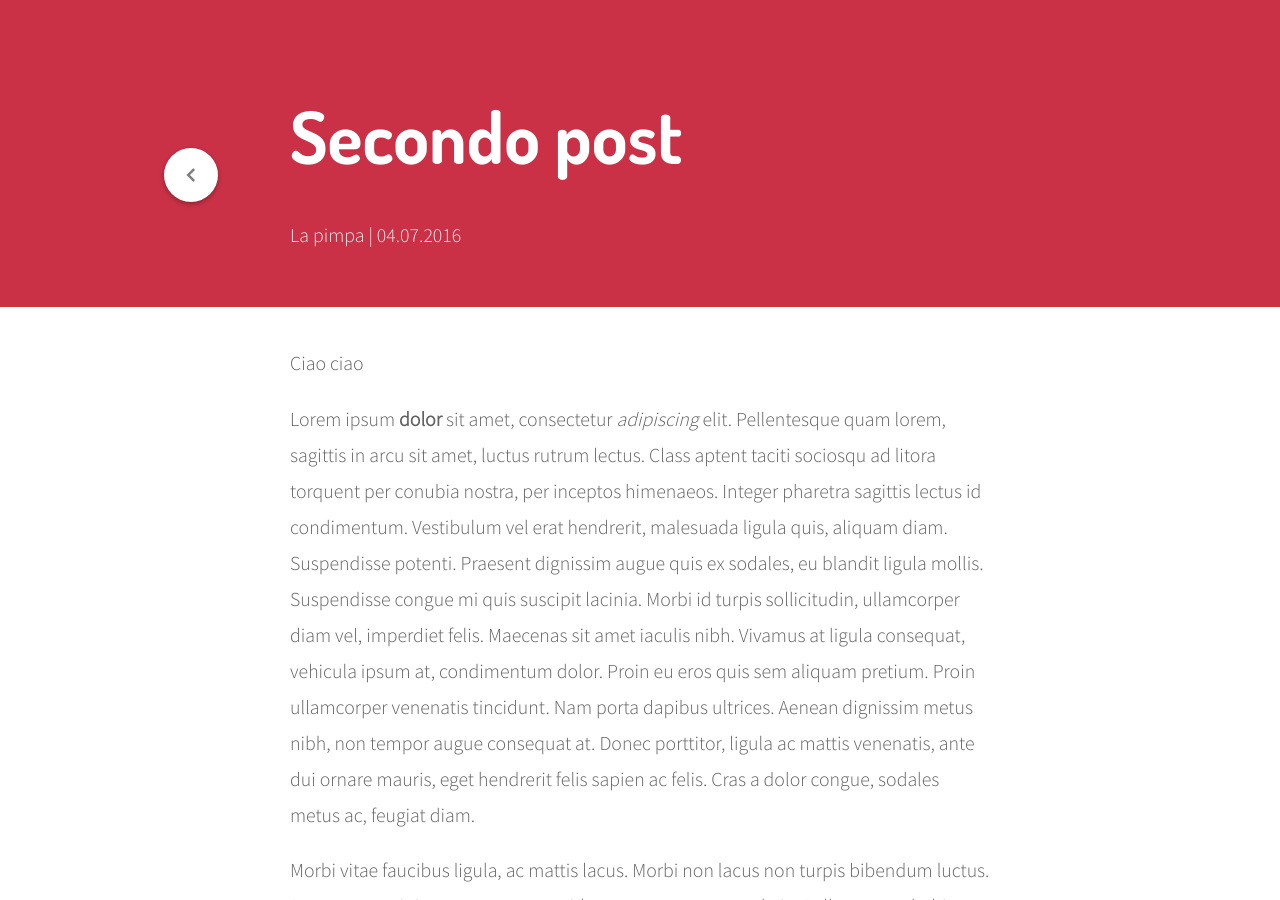
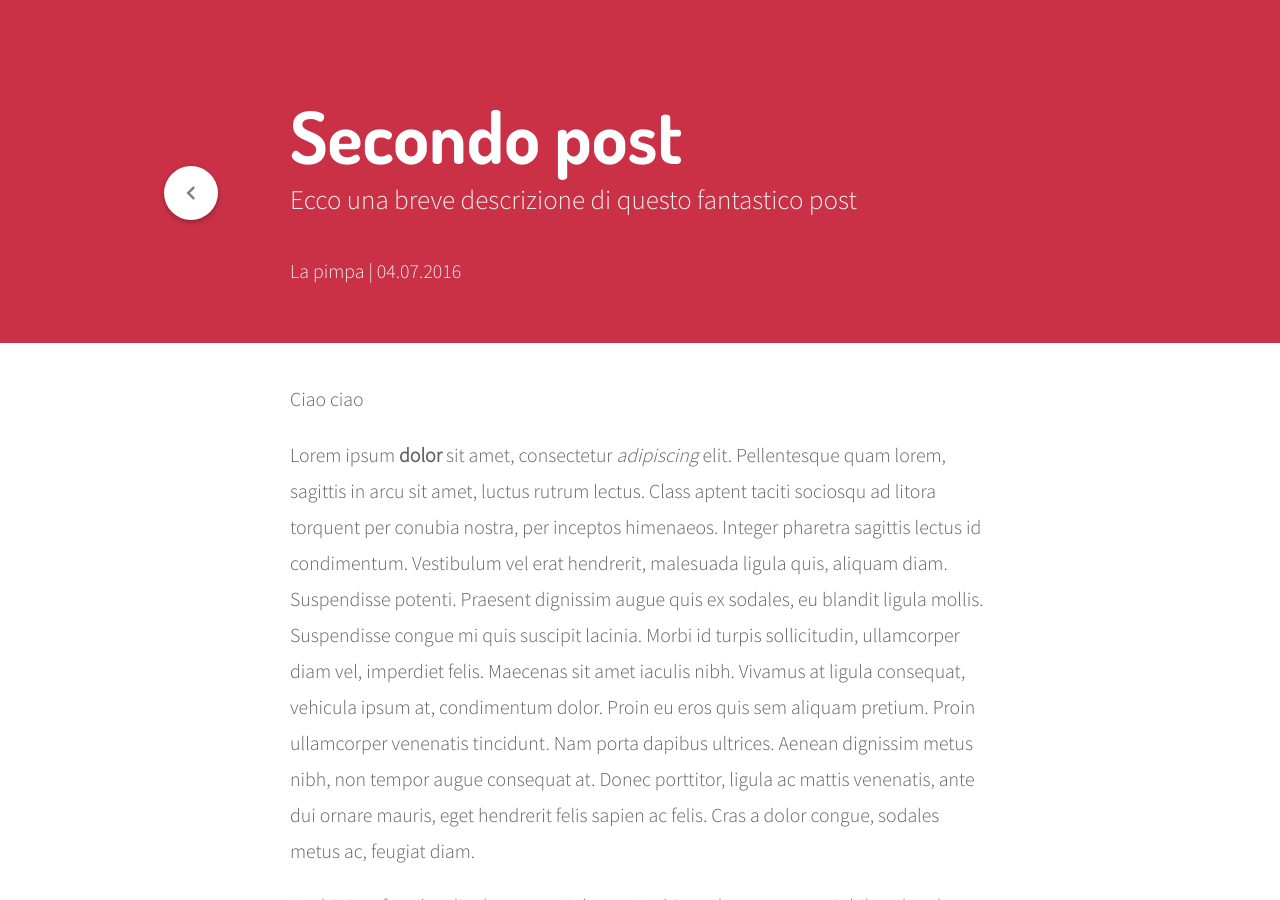
Before and after one commit to amatiperamare/amatiperamare.github.io, a Jekyll site: the page built from _posts/2016-07-04-secondo-post.markdown, in a window 1280 px wide and 900 px high. Built offline with Jekyll 4.4.1, drawn with Linux system fonts in a browser that asks for light colours.

Commit message:
Updated Secondo Post

```diff
--- a/_posts/2016-07-04-secondo-post.markdown
+++ b/_posts/2016-07-04-secondo-post.markdown
@@ -2,6 +2,7 @@
 title: Secondo post
 date: 2016-07-04 08:15:00 Z
 author: La pimpa
+summary: Ecco una breve descrizione di questo fantastico post
 ---
 
 Ciao ciao
```
